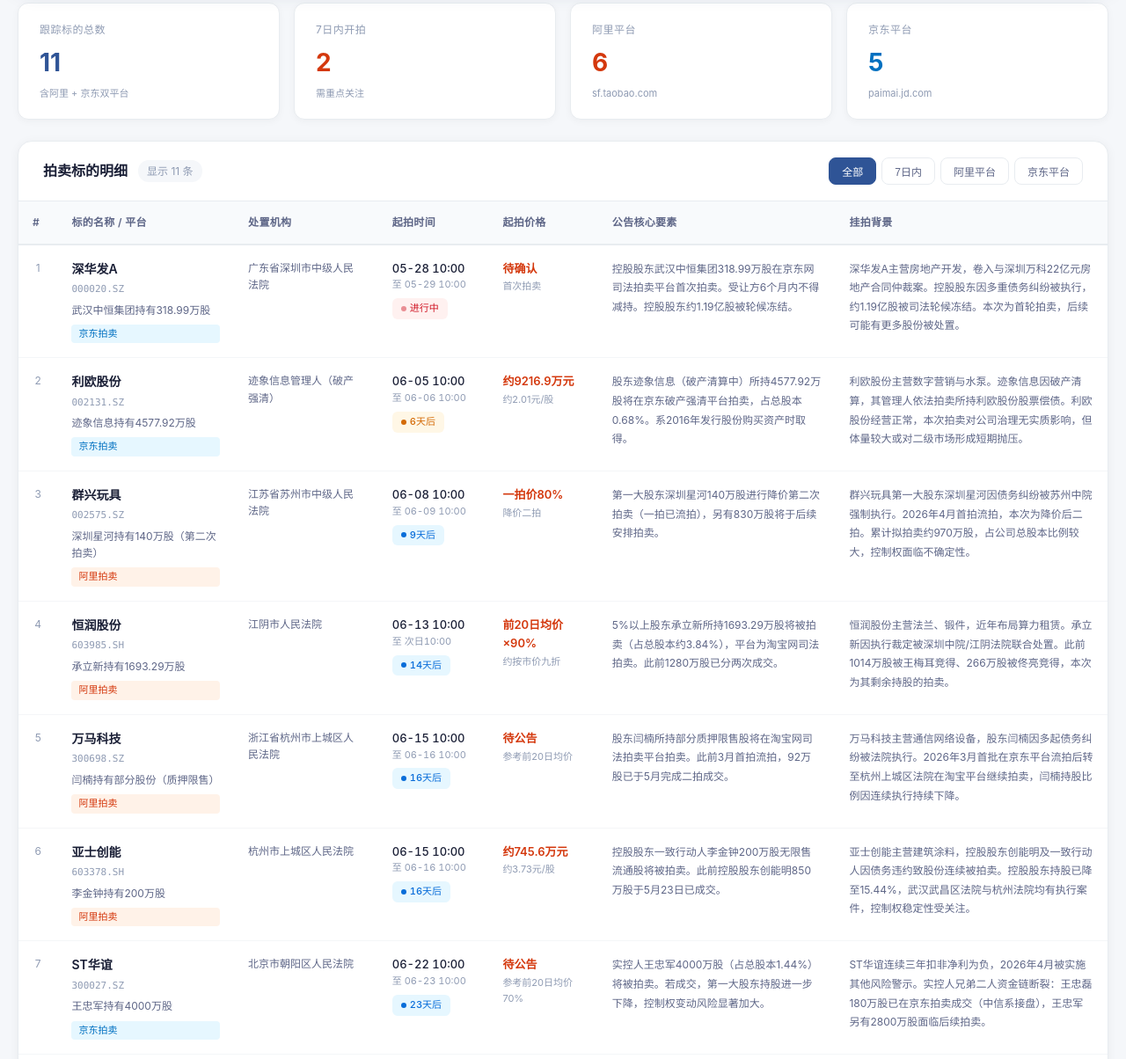
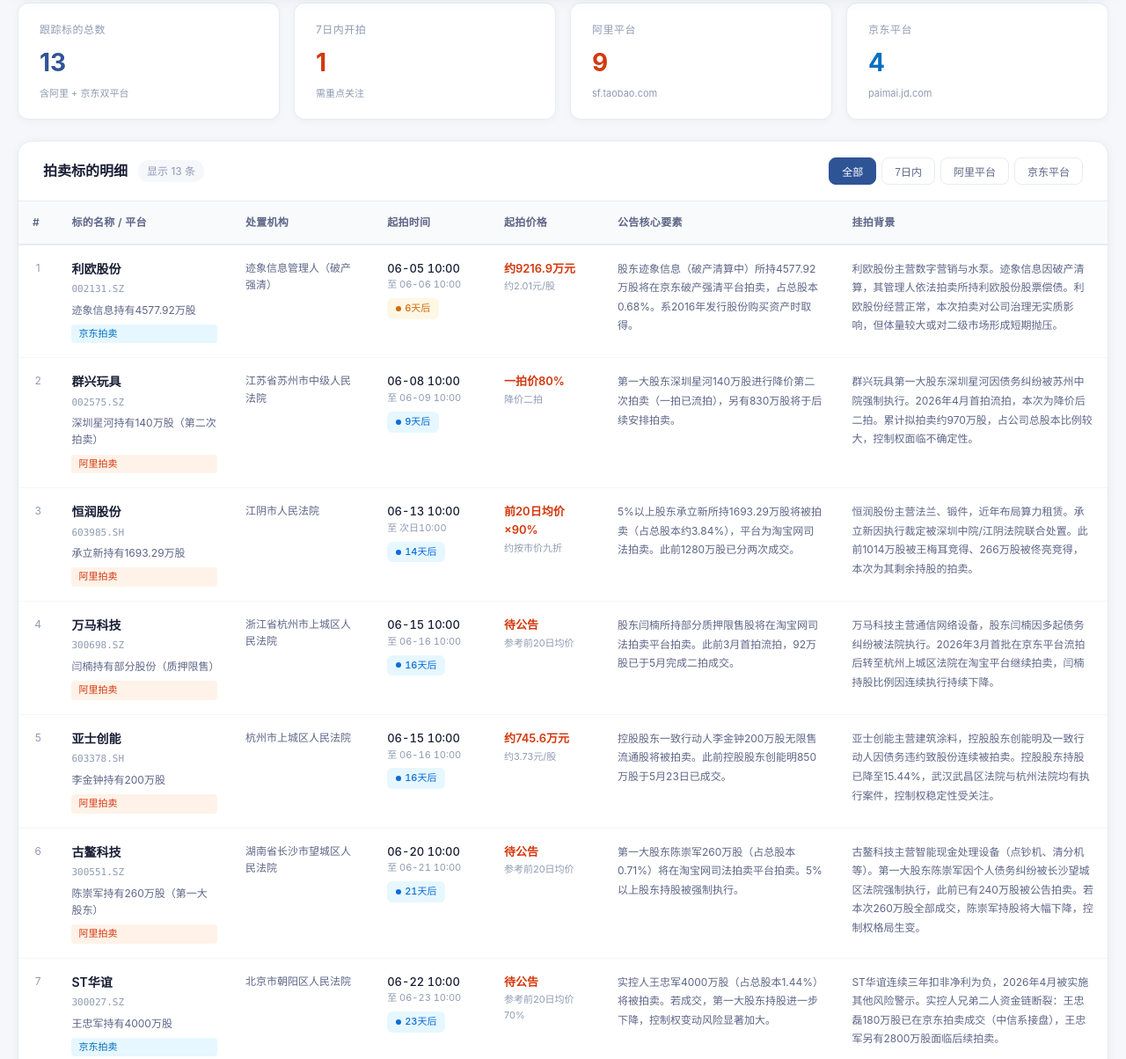
Before and after one commit to Felixxie1209/stock-auction-tracker, a plain HTML site: page index.html in a window 1280 px wide. Shown: the part 228-1432 px from the top of the page at 88% size. Drawn offline with Linux system fonts and the light colour scheme.

Commit message:
补充古鳌科技、劲嘉股份、荣盛发展3个标的，移除已结拍深华发A
新增标的：
- 古鳌科技(300551) 260万股 6月20日 长沙望城区法院
- 劲嘉股份(002191) 3500万股 6月23日 深圳中院
- 荣盛发展(002146) 1.32亿股 二拍待公告 天津高院

当前跟踪13个标的，更新日期改为动态计算

🤖 Generated with [Qoder][https://qoder.com]

```diff
--- a/index.html
+++ b/index.html
@@ -313,17 +313,7 @@
 // Data sorted by auction start date
 const auctionData = [
     {
-        id: 1, name: "深华发A", code: "000020", market: "SZ",
-        shares: "武汉中恒集团持有318.99万股",
-        platform: "jd", court: "广东省深圳市中级人民法院",
-        date: "2026-05-28", dateEnd: "2026-05-29",
-        dateDisplay: "05-28 10:00", dateEndDisplay: "05-29 10:00",
-        price: "待确认", priceNote: "首次拍卖",
-        summary: "控股股东武汉中恒集团318.99万股在京东网司法拍卖平台首次拍卖。受让方6个月内不得减持。控股股东约1.19亿股被轮候冻结。",
-        background: "深华发A主营房地产开发，卷入与深圳万科22亿元房地产合同仲裁案。控股股东因多重债务纠纷被执行，约1.19亿股被司法轮候冻结。本次为首轮拍卖，后续可能有更多股份被处置。"
-    },
-    {
-        id: 2, name: "利欧股份", code: "002131", market: "SZ",
+        id: 1, name: "利欧股份", code: "002131", market: "SZ",
         shares: "迹象信息持有4577.92万股",
         platform: "jd", court: "迹象信息管理人（破产强清）",
         date: "2026-06-05", dateEnd: "2026-06-06",
@@ -333,7 +323,7 @@ const auctionData = [
         background: "利欧股份主营数字营销与水泵。迹象信息因破产清算，其管理人依法拍卖所持利欧股份股票偿债。利欧股份经营正常，本次拍卖对公司治理无实质影响，但体量较大或对二级市场形成短期抛压。"
     },
     {
-        id: 3, name: "群兴玩具", code: "002575", market: "SZ",
+        id: 2, name: "群兴玩具", code: "002575", market: "SZ",
         shares: "深圳星河持有140万股（第二次拍卖）",
         platform: "ali", court: "江苏省苏州市中级人民法院",
         date: "2026-06-08", dateEnd: "2026-06-09",
@@ -343,7 +333,7 @@ const auctionData = [
         background: "群兴玩具第一大股东深圳星河因债务纠纷被苏州中院强制执行。2026年4月首拍流拍，本次为降价后二拍。累计拟拍卖约970万股，占公司总股本比例较大，控制权面临不确定性。"
     },
     {
-        id: 4, name: "恒润股份", code: "603985", market: "SH",
+        id: 3, name: "恒润股份", code: "603985", market: "SH",
         shares: "承立新持有1693.29万股",
         platform: "ali", court: "江阴市人民法院",
         date: "2026-06-13", dateEnd: "2026-06-14",
@@ -353,7 +343,7 @@ const auctionData = [
         background: "恒润股份主营法兰、锻件，近年布局算力租赁。承立新因执行裁定被深圳中院/江阴法院联合处置。此前1014万股被王梅耳竞得、266万股被佟亮竞得，本次为其剩余持股的拍卖。"
     },
     {
-        id: 5, name: "万马科技", code: "300698", market: "SZ",
+        id: 4, name: "万马科技", code: "300698", market: "SZ",
         shares: "闫楠持有部分股份（质押限售）",
         platform: "ali", court: "浙江省杭州市上城区人民法院",
         date: "2026-06-15", dateEnd: "2026-06-16",
@@ -363,7 +353,7 @@ const auctionData = [
         background: "万马科技主营通信网络设备，股东闫楠因多起债务纠纷被法院执行。2026年3月首批在京东平台流拍后转至杭州上城区法院在淘宝平台继续拍卖，闫楠持股比例因连续执行持续下降。"
     },
     {
-        id: 6, name: "亚士创能", code: "603378", market: "SH",
+        id: 5, name: "亚士创能", code: "603378", market: "SH",
         shares: "李金钟持有200万股",
         platform: "ali", court: "杭州市上城区人民法院",
         date: "2026-06-15", dateEnd: "2026-06-16",
@@ -371,6 +361,16 @@ const auctionData = [
         price: "约745.6万元", priceNote: "约3.73元/股",
         summary: "控股股东一致行动人李金钟200万股无限售流通股将被拍卖。此前控股股东创能明850万股于5月23日已成交。",
         background: "亚士创能主营建筑涂料，控股股东创能明及一致行动人因债务违约致股份连续被拍卖。控股股东持股已降至15.44%，武汉武昌区法院与杭州法院均有执行案件，控制权稳定性受关注。"
+    },
+    {
+        id: 6, name: "古鳌科技", code: "300551", market: "SZ",
+        shares: "陈崇军持有260万股（第一大股东）",
+        platform: "ali", court: "湖南省长沙市望城区人民法院",
+        date: "2026-06-20", dateEnd: "2026-06-21",
+        dateDisplay: "06-20 10:00", dateEndDisplay: "06-21 10:00",
+        price: "待公告", priceNote: "参考前20日均价",
+        summary: "第一大股东陈崇军260万股（占总股本0.71%）将在淘宝网司法拍卖平台拍卖。5%以上股东持股被强制执行。",
+        background: "古鳌科技主营智能现金处理设备（点钞机、清分机等）。第一大股东陈崇军因个人债务纠纷被长沙望城区法院强制执行，此前已有240万股被公告拍卖。若本次260万股全部成交，陈崇军持股将大幅下降，控制权格局生变。"
     },
     {
         id: 7, name: "ST华谊", code: "300027", market: "SZ",
@@ -393,7 +393,17 @@ const auctionData = [
         background: "广田集团主营建筑装饰，广田控股因债务纠纷被沈阳中院执行。总计约1.2亿股被安排拍卖，分为多个批次在京东平台进行。体量巨大，将显著影响公司股权结构和控制权格局。"
     },
     {
-        id: 9, name: "松井股份", code: "688157", market: "SH",
+        id: 9, name: "劲嘉股份", code: "002191", market: "SZ",
+        shares: "劲嘉创投持有3500万股（控股股东）",
+        platform: "ali", court: "广东省深圳市中级人民法院",
+        date: "2026-06-23", dateEnd: "2026-06-24",
+        dateDisplay: "06-23 10:00", dateEndDisplay: "06-24 10:00",
+        price: "待公告", priceNote: "参考前20日均价",
+        summary: "控股股东劲嘉创投3500万股（占总股本2.41%）将被司法拍卖。若成交，控股股东持股比例将由22.37%降至19.96%。",
+        background: "劲嘉股份主营烟标印刷及包装，控股股东劲嘉创投因债务纠纷被深圳中院执行。此前已有部分股份被拍卖成交（2026年4-5月），本次为新一轮拍卖。连续拍卖导致控股股东持股比例持续稀释，股权结构稳定性受市场关注。"
+    },
+    {
+        id: 10, name: "松井股份", code: "688157", market: "SH",
         shares: "凌云剑持有56.86万股",
         platform: "jd", court: "广东省深圳市中级人民法院",
         date: "2026-06-25", dateEnd: "2026-06-26",
@@ -403,7 +413,7 @@ const auctionData = [
         background: "松井股份为科创板涂料企业，2026Q1由盈转亏。实控人凌云剑与星帝企业存在合同纠纷被强制执行。凌云剑仍通过其他主体间接控制公司，本次处置对控制权影响有限。"
     },
     {
-        id: 10, name: "迅游科技", code: "300467", market: "SZ",
+        id: 11, name: "迅游科技", code: "300467", market: "SZ",
         shares: "袁旭持有830.54万股",
         platform: "ali", court: "成都市中级人民法院",
         date: "2026-06-29", dateEnd: "2026-06-30",
@@ -413,7 +423,7 @@ const auctionData = [
         background: "袁旭为迅游科技创始人，因借款担保纠纷被成都中院强制执行。公司主营游戏加速器业务，股价近期创8年新高。袁旭此前多次质押股份，本次系其个人债务升级所致。若成交将显著改变持股结构。"
     },
     {
-        id: 11, name: "*ST三房", code: "600370", market: "SH",
+        id: 12, name: "*ST三房", code: "600370", market: "SH",
         shares: "三房巷集团持有4917万股",
         platform: "ali", court: "江阴市人民法院",
         date: "2026-07-05", dateEnd: "2026-07-06",
@@ -421,11 +431,22 @@ const auctionData = [
         price: "约4509万元", priceNote: "1.31元×70%×4917万",
         summary: "控股股东三房巷集团4917万股将被拍卖，累计拟拍卖达3.84亿股（占总股本约9.5%）。平台为阿里司法拍卖。",
         background: "*ST三房主营化纤及薄膜，因金融借款合同纠纷被江阴法院执行。控股股东持有约73%股份，大量被轮候冻结。公司股价持续暴跌（连续14个跌停），目前收于1.31元附近，存在面值退市风险。"
+    },
+    {
+        id: 13, name: "荣盛发展", code: "002146", market: "SZ",
+        shares: "荣盛控股持有1.32亿股",
+        platform: "ali", court: "天津市高级人民法院",
+        date: "2026-07-10", dateEnd: "2026-07-11",
+        dateDisplay: "待定（二拍待公告）", dateEndDisplay: "一拍流拍后60日内",
+        price: "一拍价80%（预估）", priceNote: "一拍起拍价约1.82亿元",
+        summary: "控股股东荣盛控股1.32亿股（占总股本3.05%）一拍已于4月27-28日流拍（无人报名）。预计6-7月安排二拍，起拍价将在一拍基础上降价20%。",
+        background: "荣盛发展为河北地产龙头，近年受行业下行影响经营承压，2026Q1亏损6.58亿元。控股股东荣盛控股因债务纠纷被天津高院执行，持有公司7.52亿股（占17.29%），大量被冻结。一拍流拍反映市场对地产股接盘意愿极低。"
     }
 ];
 
 function getStatus(item) {
-    const today = new Date('2026-05-30');
+    const today = new Date();
+    today.setHours(0,0,0,0);
     const auctionDate = new Date(item.date);
     const diff = Math.ceil((auctionDate - today) / (1000*60*60*24));
     if (diff <= 0) return { label: '进行中', cls: 'status-live', type: 'live' };
```
Also changed, not shown: 1 other file.
